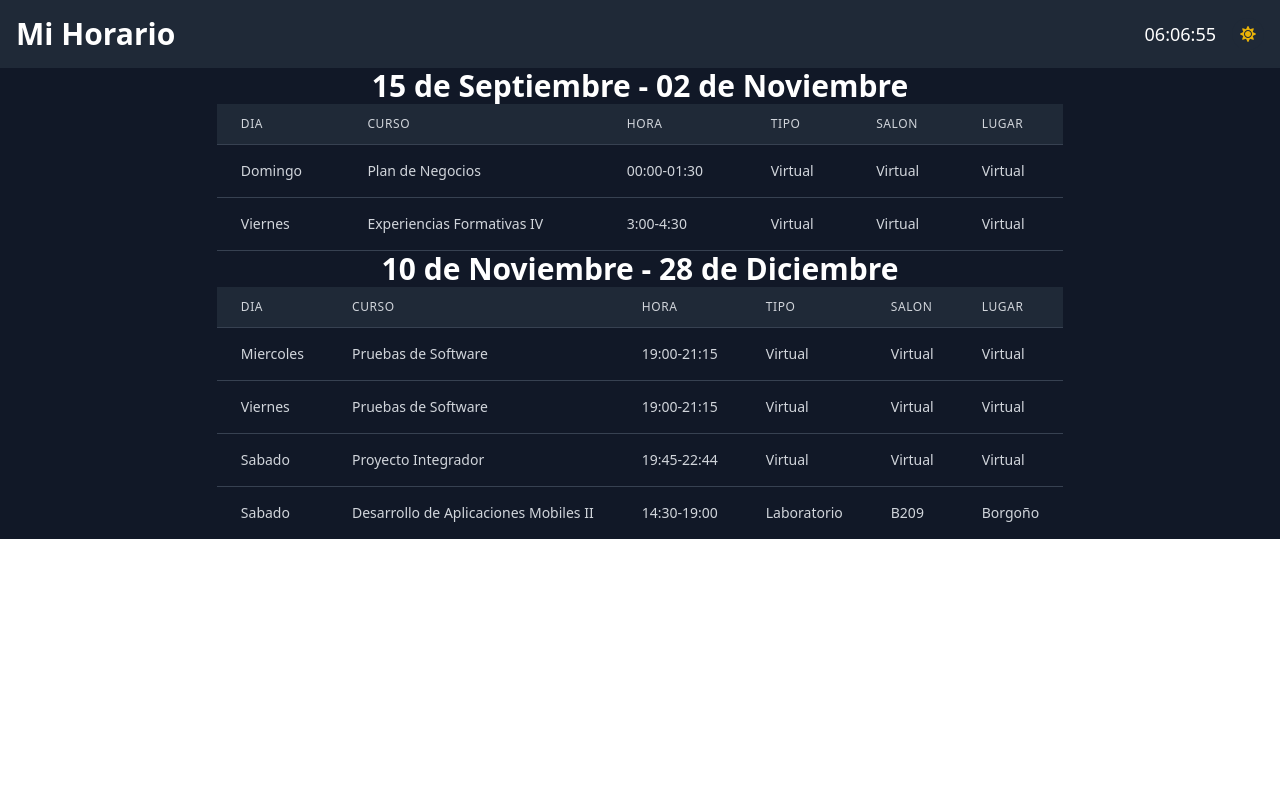
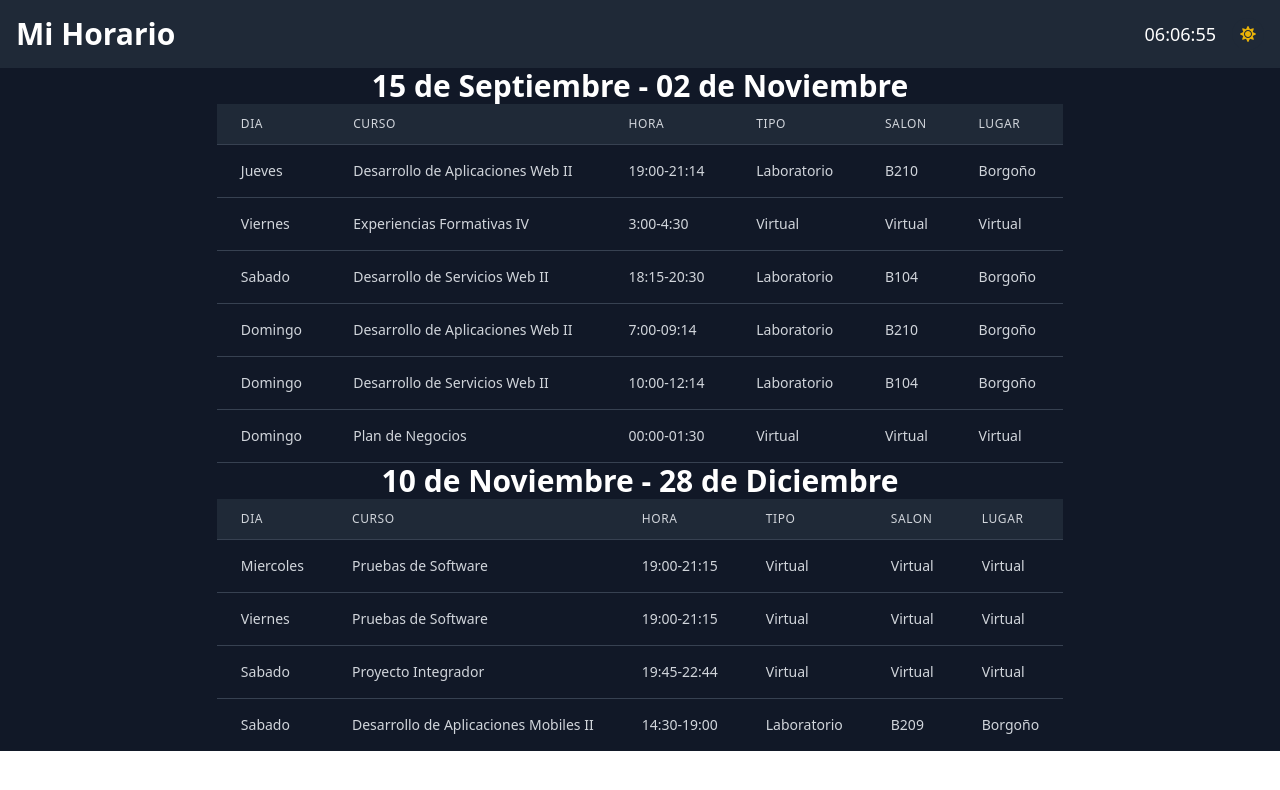
Before and after one commit to Raydberg/ClassHorario, a React (Vite) app: page / in a window 1280 px wide. Shown: the top 790 px of the page. Built offline with nearby package versions, Linux system fonts and the light colour scheme.

Commit message:
feat: Update course schedule for September, replacing virtual classes with in-person details

```diff
--- a/src/data/dataSeptember.js
+++ b/src/data/dataSeptember.js
@@ -1,12 +1,12 @@
 export const dataSeptember = [
   {
     "id": 1,
-    "day": "Domingo",
-    "course": "Plan de Negocios",
-    "hour": "00:00-01:30",
-    "type": "Virtual",
-    "salon": "Virtual",
-    "lugar": "Virtual"
+    "day": "Jueves",
+    "course": "Desarrollo de Aplicaciones Web II",
+    "hour": "19:00-21:14 ",
+    "type": "Laboratorio",
+    "salon": "B210",
+    "lugar": "Borgoño"
   },
   {
     "id": 2,
@@ -17,31 +17,40 @@ export const dataSeptember = [
     "salon": "Virtual",
     "lugar": "Virtual"
   },
-  // {
-  //   "id": 3,
-  //   "day": "Miercoles",
-  //   "course": "Desarrollo de Servicios Web I",
-  //   "hour": "14:30-16:45",
-  //   "type": "Laboratorio",
-  //   "salon": "B301",
-  //   "lugar": "Borgoño"
-  // },
-  // {
-  //   "id": 4,
-  //   "day": "Jueves",
-  //   "course": "Gestion de TI",
-  //   "hour": "14:30-17:30",
-  //   "type": "Virtual",
-  //   "salon": "Virtual",
-  //   "lugar": "Virtual"
-  // },
-  // {
-  //   "id": 5,
-  //   "day": "Viernes",
-  //   "course": "Desarrollo de Servicios Web I",
-  //   "hour": "14:30-16:45",
-  //   "type": "Laboratorio",
-  //   "salon": "B301",
-  //   "lugar": "Borgoño"
-  // },
+  {
+    "id": 3,
+    "day": "Sabado",
+    "course": "Desarrollo de Servicios Web II",
+    "hour": "18:15-20:30",
+    "type": "Laboratorio",
+    "salon": "B104",
+    "lugar": "Borgoño"
+  },
+  {
+    "id": 4,
+    "day": "Domingo",
+    "course": "Desarrollo de Aplicaciones Web II",
+    "hour": "7:00-09:14",
+    "type": "Laboratorio",
+    "salon": "B210",
+    "lugar": "Borgoño"
+  },
+  {
+    "id": 5,
+    "day": "Domingo",
+    "course": "Desarrollo de Servicios Web II",
+    "hour": "10:00-12:14",
+    "type": "Laboratorio",
+    "salon": "B104",
+    "lugar": "Borgoño"
+  },
+  {
+    "id": 6,
+    "day": "Domingo",
+    "course": "Plan de Negocios",
+    "hour": "00:00-01:30",
+    "type": "Virtual",
+    "salon": "Virtual",
+    "lugar": "Virtual"
+  }
 ];
```
